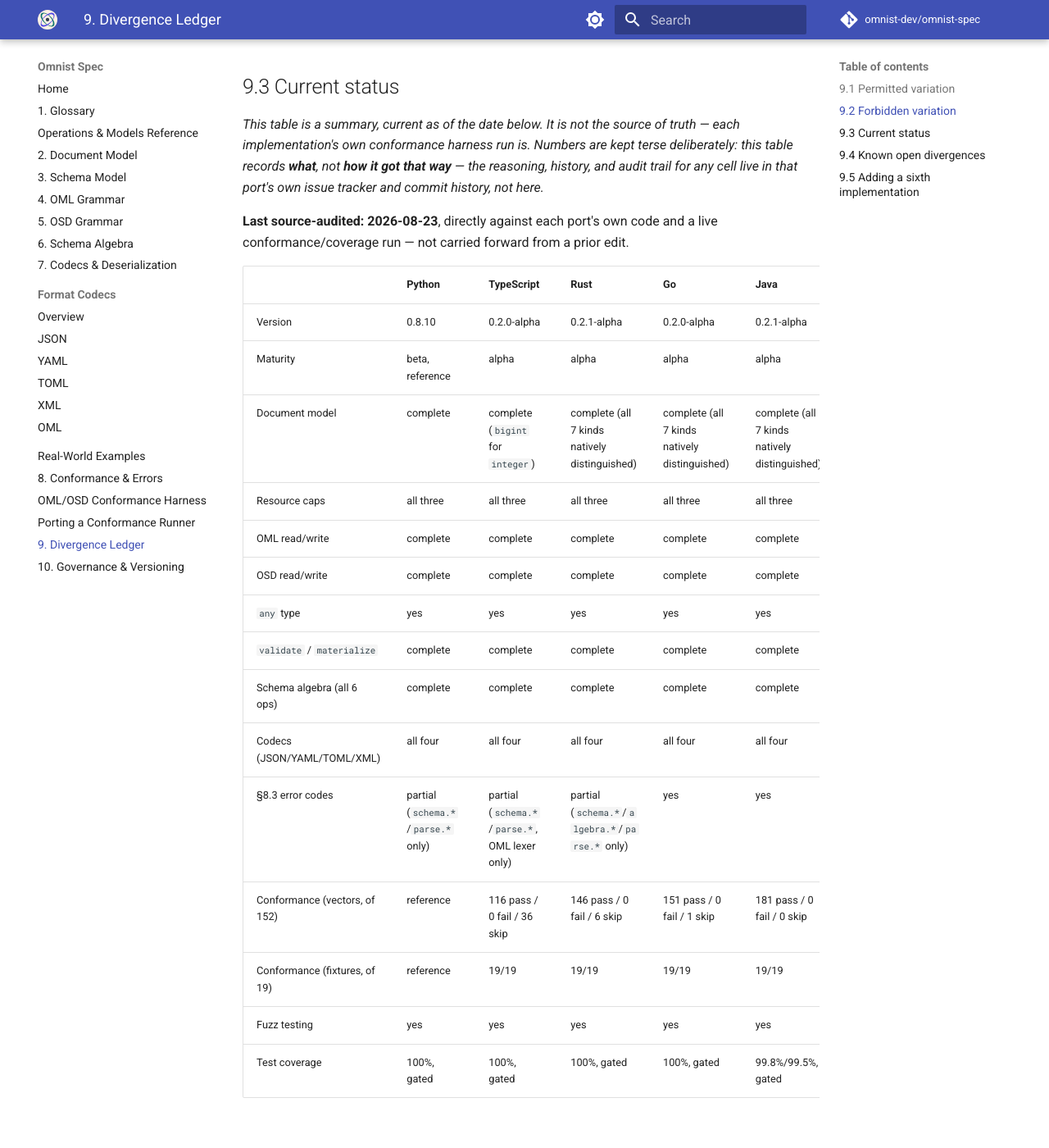
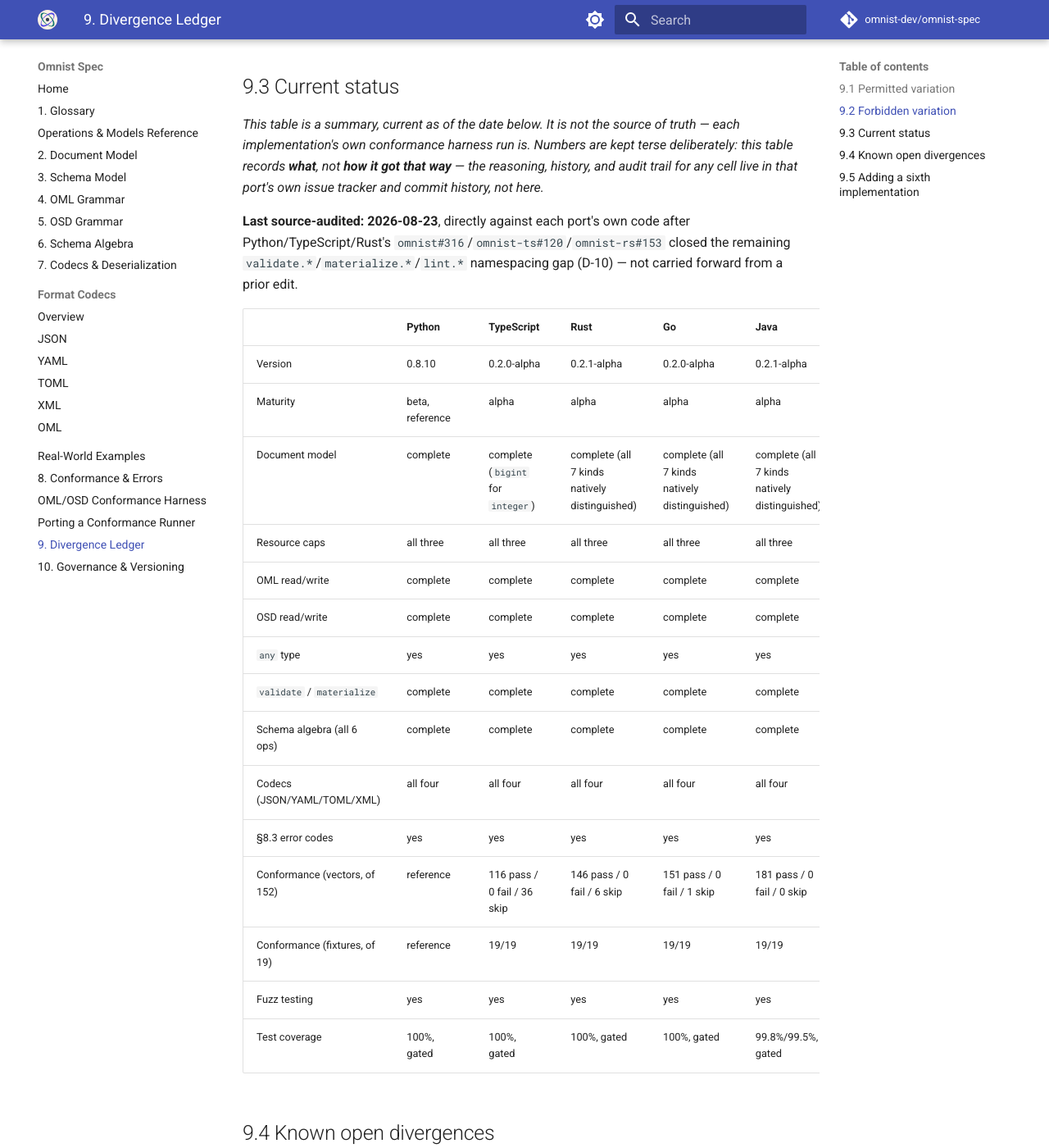
Before and after one commit to omnist-dev/omnist-spec, an MkDocs documentation site: the page built from docs/09-divergence-ledger.md, in a window 1280 px wide and 1400 px high, scrolled down 1971 px. Shown: the whole window at 82% size. Built offline with MkDocs 1.6.1 and Material for MkDocs 9.7.7, drawn with Linux system fonts in a browser that asks for light colours; comment, search, counter and statistics services are not loaded; some of the changed text lies outside the part shown.

Commit message:
Close D-10: §8.3 error codes now yes across all 5 ports
Python (omnist#316), TypeScript (omnist-ts#120), and Rust (omnist-rs#153)
namespaced their remaining validate.*/materialize.*/lint.* codes and
already had OSD-lexer parse.* coverage (confirmed by source grep in each
repo). Go and Java were already complete. §9.3's error-codes row is now
"yes" everywhere; D-10 removed from §9.4 per this chapter's own rule that
closed items don't linger as an open row once fixed.

```diff
--- a/docs/09-divergence-ledger.md
+++ b/docs/09-divergence-ledger.md
@@ -95,8 +95,10 @@ kept terse deliberately: this table records **what**, not **how it got that
 way** — the reasoning, history, and audit trail for any cell live in that
 port's own issue tracker and commit history, not here.*
 
-**Last source-audited: 2026-08-23**, directly against each port's own code and
-a live conformance/coverage run — not carried forward from a prior edit.
+**Last source-audited: 2026-08-23**, directly against each port's own code
+after Python/TypeScript/Rust's `omnist#316`/`omnist-ts#120`/`omnist-rs#153`
+closed the remaining `validate.*`/`materialize.*`/`lint.*` namespacing gap
+(D-10) — not carried forward from a prior edit.
 
 | | Python | TypeScript | Rust | Go | Java |
 |---|---|---|---|---|---|
@@ -110,7 +112,7 @@ a live conformance/coverage run — not carried forward from a prior edit.
 | `validate` / `materialize` | complete | complete | complete | complete | complete |
 | Schema algebra (all 6 ops) | complete | complete | complete | complete | complete |
 | Codecs (JSON/YAML/TOML/XML) | all four | all four | all four | all four | all four |
-| §8.3 error codes | partial (`schema.*`/`parse.*` only) | partial (`schema.*`/`parse.*`, OML lexer only) | partial (`schema.*`/`algebra.*`/`parse.*` only) | yes | yes |
+| §8.3 error codes | yes | yes | yes | yes | yes |
 | Conformance (vectors, of 152) | reference | 116 pass / 0 fail / 36 skip | 146 pass / 0 fail / 6 skip | 151 pass / 0 fail / 1 skip | 181 pass / 0 fail / 0 skip |
 | Conformance (fixtures, of 19) | reference | 19/19 | 19/19 | 19/19 | 19/19 |
 | Fuzz testing | yes | yes | yes | yes | yes |
@@ -126,7 +128,6 @@ not as a growing paragraph in this file.
 |---|---|---|
 | D-2 | OSD: a duplicate `root` declaration — Python lets the later one silently win. [§5.8](05-osd-grammar.md#58-root) declines to bless this. | Open. Proposed: `schema.duplicate-root`, an error. Needs a conformance vector first. |
 | D-3 | XML: attributes, namespace prefixes, and cross-label interleaving are all dropped silently on read/write with no adjustment reported, despite [§8.3.8](08-conformance-and-errors.md#838-format-codec-adjustments) defining codes for exactly this. | Open. Reporting is a behavior change; needs a vector first. |
-| D-10 | Raw OSD tokenizer/syntax errors had no §8.3 code family until [§8.3.1](08-conformance-and-errors.md#831-parse-text-to-document-stage-1) was extended to cover OSD's lexical stage (2026-08-22). Each port needs to converge its OSD-lexer error codes onto the now-normative `parse.*` codes — tracked per-port (see each repo's own open issues), not duplicated here. | Open, per-port rollout in progress. |
 
 ## 9.5 Adding a sixth implementation
 
```
